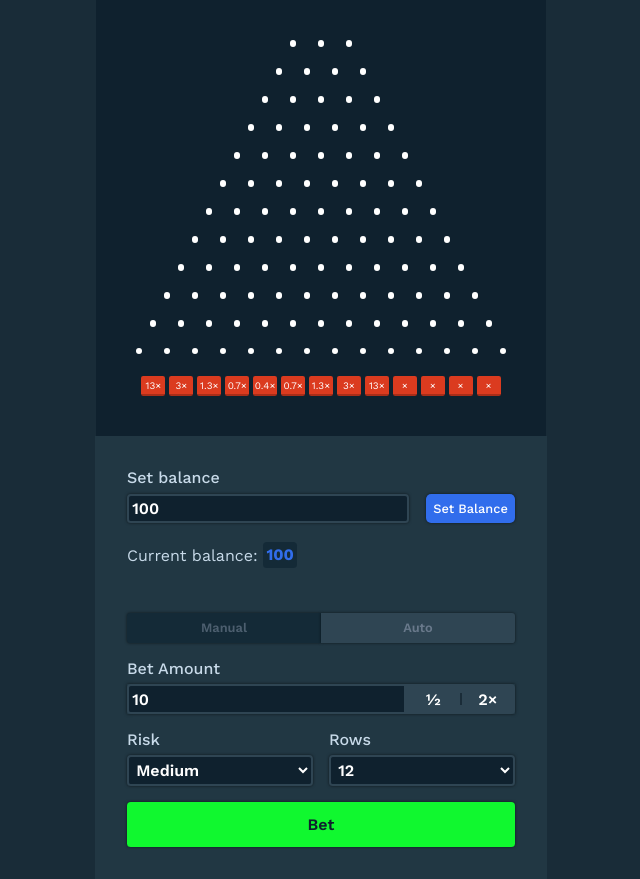
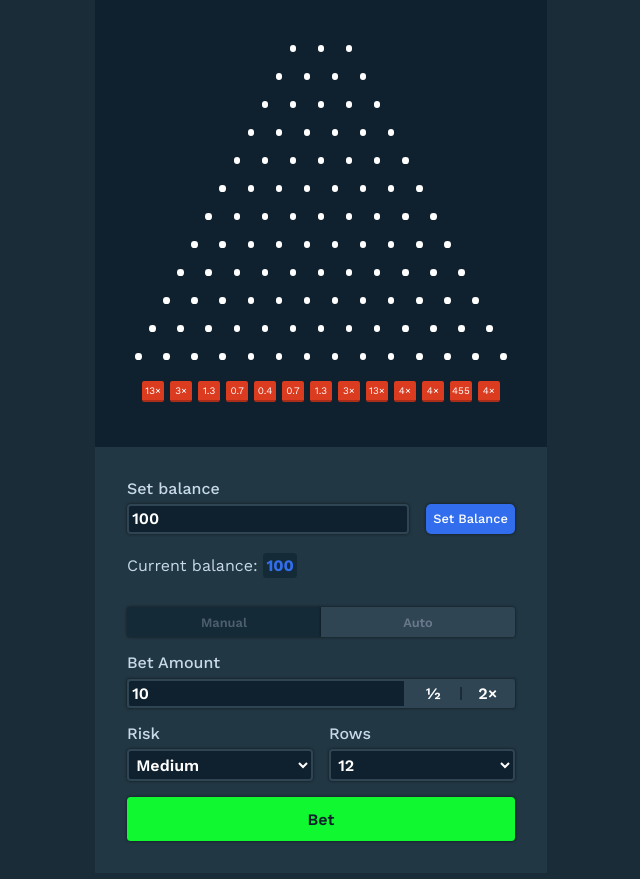
Before and after one commit to kmallari/plinko, a React (Create React App) app: page / in a window 1280 px wide. Shown: the whole page, without its empty margins (319-959 px from the left). Built offline with nearby package versions, Linux system fonts and the light colour scheme.

Commit message:
Fixes multilier style.

```diff
--- a/src/App.css
+++ b/src/App.css
@@ -35,7 +35,7 @@ body {
   display: flex;
   justify-content: center;
   align-items: center;
-
+  gap: 0.1em;
 }
 
 input, select, button {
@@ -48,7 +48,7 @@ input, select, button {
   border: 2px solid rgb(47, 69, 83);
   box-shadow: 0px 0px 3px rgba(0, 0, 0, 0.6);
   transition: all 0.1s ease-in-out;
-  font-family: "Work Sans", Arial, Helvetica, sans-serif;;
+  font-family: "Work Sans", Arial, Helvetica, sans-serif;
 }
 
 select {
--- a/src/App.js
+++ b/src/App.js
@@ -56,7 +56,7 @@ const App = () => {
   let tempNewNodeArr = [];
   let nodeArr = [];
 
-  let riskMultipliers = [13, 3, 1.3, 0.7, 0.4, 0.7, 1.3, 3, 13];
+  let riskMultipliers = [13, 3, 1.3, 0.7, 0.4, 0.7, 1.3, 3, 13, 4, 4, 455, 4, 5, 5, 5, 6];
 
   let ctr = 1;
 
--- a/src/components/Menu/menu.css
+++ b/src/components/Menu/menu.css
@@ -118,6 +118,7 @@
   background-color: rgb(33, 55, 67);
   padding: 2em;
   padding-bottom: 0;
+  margin-bottom: -1em;
   min-width: 24.2em;
 }
 
--- a/src/components/Pyramid/Pyramid.js
+++ b/src/components/Pyramid/Pyramid.js
@@ -25,8 +25,8 @@ const Pyramid = ({ rows, nodeArr, tempOldNodeArr }) => {
   const circleStyle = {
     borderRadius: "50%",
     backgroundColor: "white",
-    minWidth: `${5 / rows}em`,
-    minHeight: `${5 / rows}em`,
+    minWidth: `${(5 / rows).toFixed(2)}em`,
+    minHeight: `${(5 / rows).toFixed(2)}em`,
   };
 
   const rowStyle = {
@@ -42,19 +42,37 @@ const Pyramid = ({ rows, nodeArr, tempOldNodeArr }) => {
     gap: `${16 / rows}em`,
   };
 
+  /*
+  width
+    8  - 29
+    9  - 29
+    10 - 28
+    11 - 28
+    12 - 27
+    13 - 27
+    14 - 26
+    15 - 25
+    16 - 25
+  */
+
   const multiplierStyle = {
-    "display": "flex",
-    "alignItems": "center",
-    "justifyContent": "center",
-    "padding": `${4.6/rows}em ${9.6/rows}em`, // change
-    "backgroundColor": "rgb(219, 59, 31)", // change?
-    "width": `${9.6/rows}em`, // change
-    "margin": "0 0.2em",
-    "borderRadius": "0.22em",
-    "color": "white",
-    "fontSize": "0.624em",
-    "borderBottom": "0.3em solid rgba(0, 0, 0, 0.233)",
-  }
+    display: "flex",
+    alignItems: "center",
+    justifyContent: "center",
+    padding: `${4.6 / rows}em ${0 / rows}em`, // change
+    backgroundColor: "rgb(219, 59, 31)", // change?
+    width: `${
+      rows === 8 || rows === 9 ? 29 / rows :
+      rows === 10 || rows === 11 /rows ? 28 /rows :
+      rows === 12 || rows === 13 /rows ? 27 /rows :
+      rows === 14 ? 26 /rows : 25 /rows
+    }em`, // change
+    margin: "0 0.2em",
+    borderRadius: "0.22em",
+    color: "white",
+    fontSize: "0.624em",
+    borderBottom: "0.3em solid rgba(0, 0, 0, 0.233)",
+  };
 
   return (
     <div style={pyramidStyle} className="pyramid">
@@ -73,7 +91,8 @@ const Pyramid = ({ rows, nodeArr, tempOldNodeArr }) => {
         {tempOldNodeArr.map((node, i) => {
           return (
             <div key={i} style={multiplierStyle}>
-              {node.data}×
+              {node.data}
+              {node.data.toString().length < 3 ? "×" : ""}
             </div>
           );
         })}
--- a/src/components/Pyramid/pyramid.css
+++ b/src/components/Pyramid/pyramid.css
@@ -1,4 +1,5 @@
 .pyramid {
-  padding: 2.5em;
+  padding: 2.8em;
   background-color: rgb(15, 33, 46);
+  width: 362px;
 }
```
